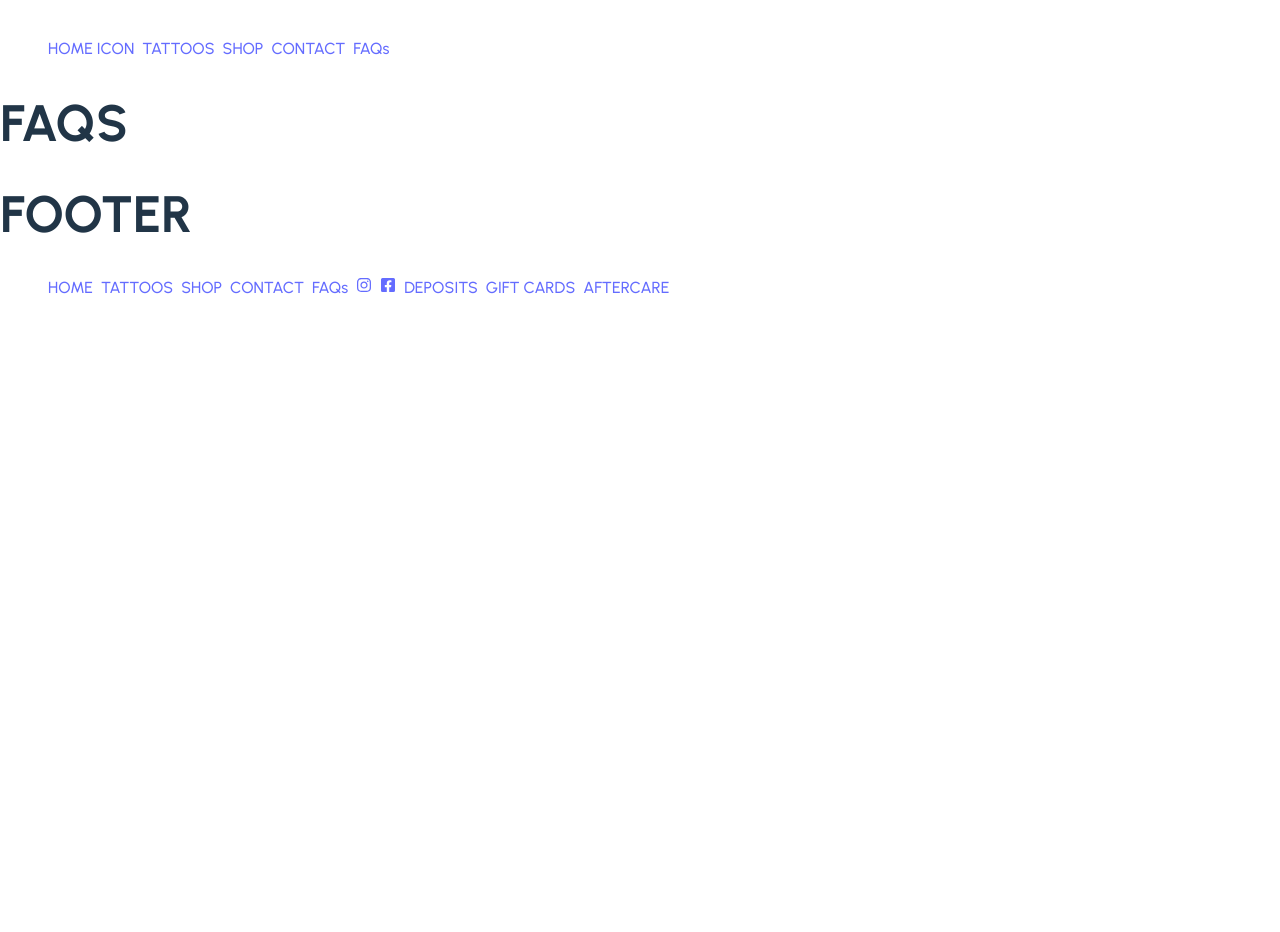
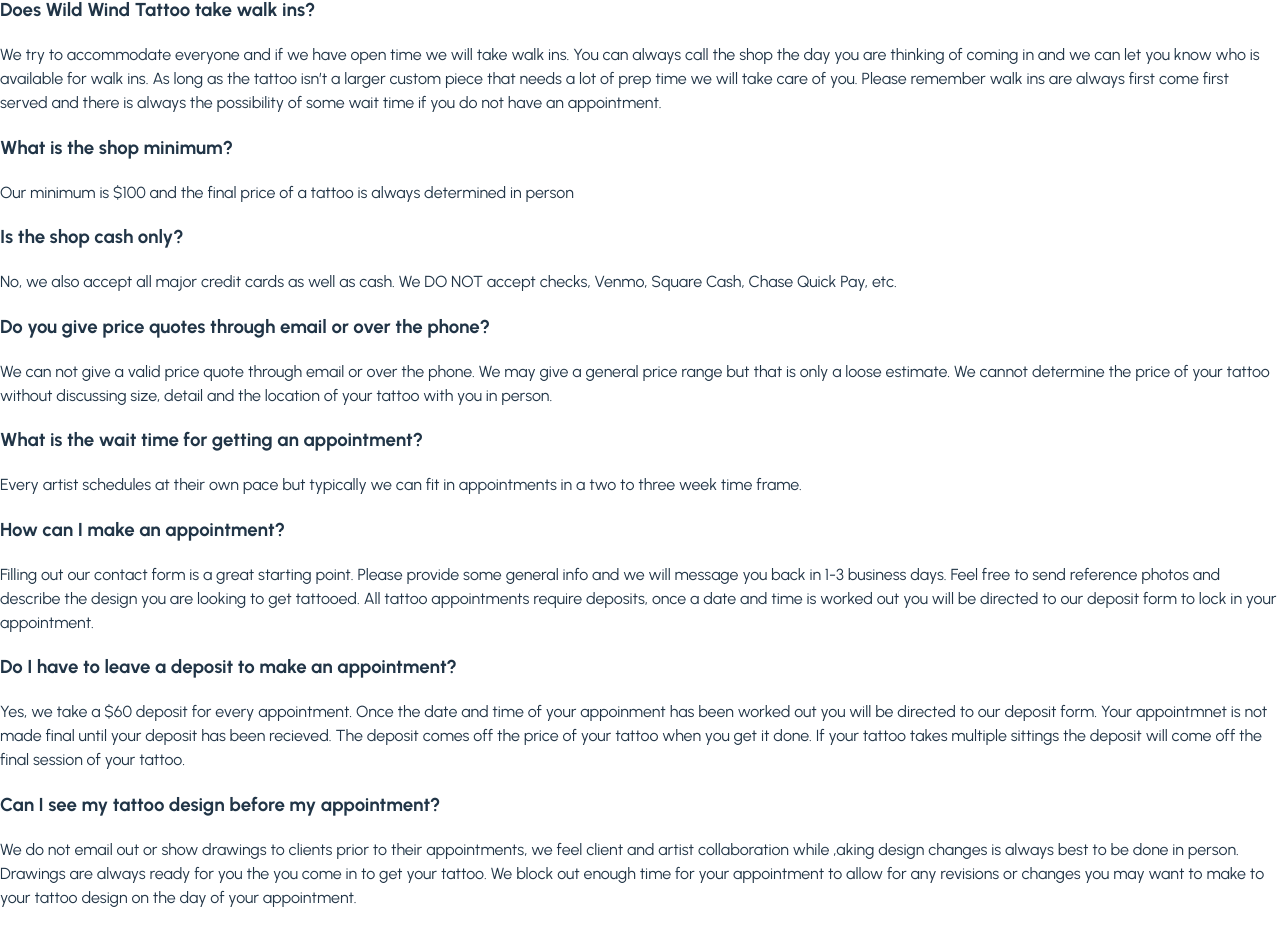
Before and after one commit to rmarafioti/wildWindSite, a React (Vite) app: page /faqs in a window 1280 px wide. Shown: the part 294-1226 px from the top of the page. Before the commit the page ends 800 px from the top, so only its background shows below. Built offline with nearby package versions, Linux system fonts and the light colour scheme.

Commit message:
content added to faq.jsx

```diff
--- a/src/layout/Faq.jsx
+++ b/src/layout/Faq.jsx
@@ -2,6 +2,72 @@
   return (
     <>
       <h1>FAQS</h1>
+      <h3>Does Wild Wind Tattoo take walk ins?</h3>
+      <p>
+        We try to accommodate everyone and if we have open time we will take
+        walk ins. You can always call the shop the day you are thinking of
+        coming in and we can let you know who is available for walk ins. As long
+        as the tattoo isn’t a larger custom piece that needs a lot of prep time
+        we will take care of you. Please remember walk ins are always first come
+        first served and there is always the possibility of some wait time if
+        you do not have an appointment.
+      </p>
+      <h3>What is the shop minimum?</h3>
+      <p>
+        Our minimum is $100 and the final price of a tattoo is always determined
+        in person
+      </p>
+      <h3>Is the shop cash only?</h3>
+      <p>
+        No, we also accept all major credit cards as well as cash. We DO NOT
+        accept checks, Venmo, Square Cash, Chase Quick Pay, etc.
+      </p>
+      <h3>Do you give price quotes through email or over the phone?</h3>
+      <p>
+        We can not give a valid price quote through email or over the phone. We
+        may give a general price range but that is only a loose estimate. We
+        cannot determine the price of your tattoo without discussing size,
+        detail and the location of your tattoo with you in person.
+      </p>
+      <h3>What is the wait time for getting an appointment?</h3>
+      <p>
+        Every artist schedules at their own pace but typically we can fit in
+        appointments in a two to three week time frame.
+      </p>
+      <h3>How can I make an appointment?</h3>
+      <p>
+        {/*add link to contact page*/}Filling out our contact form is a great
+        starting point. Please provide some general info and we will message you
+        back in 1-3 business days. Feel free to send reference photos and
+        describe the design you are looking to get tattooed. All tattoo
+        appointments require deposits, once a date and time is worked out you
+        will be directed to our deposit form to lock in your appointment.
+      </p>
+      <h3>Do I have to leave a deposit to make an appointment?</h3>
+      <p>
+        Yes, we take a $60 deposit for every appointment. Once the date and time
+        of your appoinment has been worked out you will be directed to our
+        deposit form. Your appointmnet is not made final until your deposit has
+        been recieved. The deposit comes off the price of your tattoo when you
+        get it done. If your tattoo takes multiple sittings the deposit will
+        come off the final session of your tattoo.
+      </p>
+      <h3>Can I see my tattoo design before my appointment?</h3>
+      <p>
+        We do not email out or show drawings to clients prior to their
+        appointments, we feel client and artist collaboration while ,aking
+        design changes is always best to be done in person. Drawings are always
+        ready for you the you come in to get your tattoo. We block out enough
+        time for your appointment to allow for any revisions or changes you may
+        want to make to your tattoo design on the day of your appointment.
+      </p>
+      <h3>What is your cancellation policy?</h3>
+      <p>
+        If you give 24 hour notice to cancel your appointment we will still
+        honor your $60 deposit. If you cancel with less than a 24 hour notice
+        you forfeit your deposit and may be asked to drop another deposit to
+        reschedule an appointment.
+      </p>
     </>
   );
 }
```
